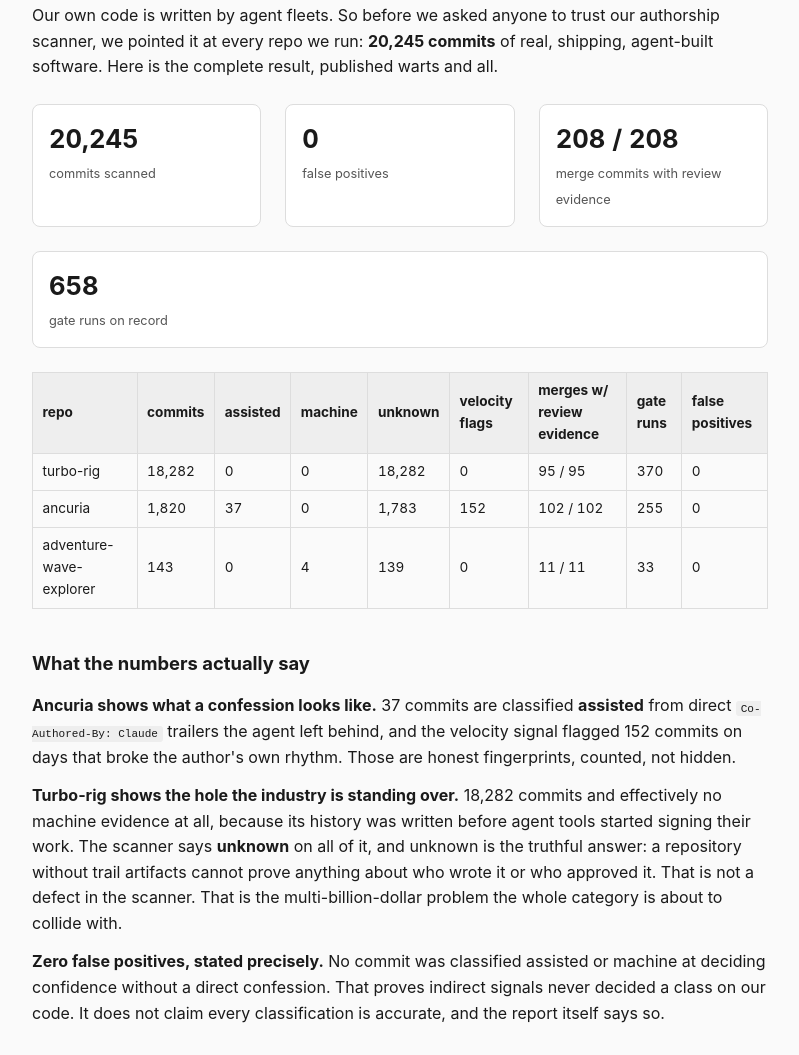
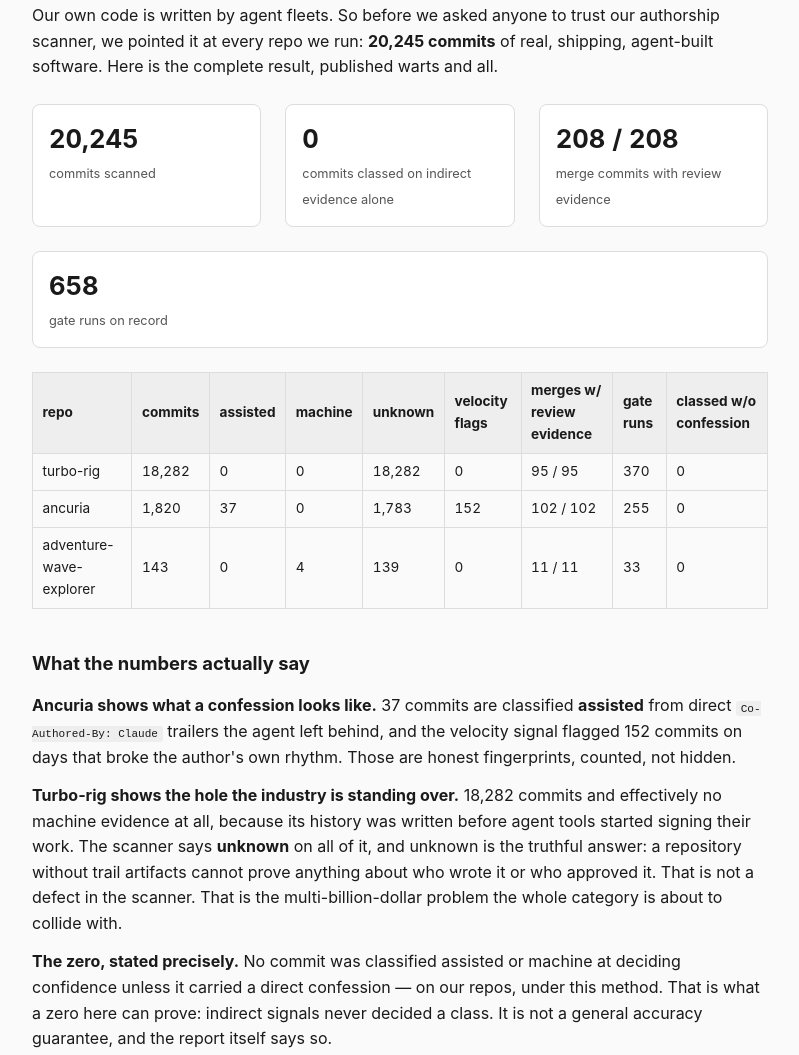
Before and after one commit to adventurewave-labs/whose-code-site, a plain HTML site: page index.html in a window 1280 px wide. Shown: the part 143-1198 px from the top of the page, without its empty margins (240-1039 px from the left). Drawn offline with Linux system fonts and the light colour scheme.

Commit message:
Gate fix: the zero claims exactly what it proves
Hero stat and table column renamed to 'classed w/o confession' / 'commits
classed on indirect evidence alone'; the paragraph states the scope (our
repos, this method) and that it is not a general accuracy guarantee.

```diff
--- a/index.html
+++ b/index.html
@@ -36,13 +36,13 @@ warts and all.</p>
 
 <div class="big">
 <div class="stat"><b>20,245</b><span>commits scanned</span></div>
-<div class="stat"><b>0</b><span>false positives</span></div>
+<div class="stat"><b>0</b><span>commits classed on indirect evidence alone</span></div>
 <div class="stat"><b>208 / 208</b><span>merge commits with review evidence</span></div>
 <div class="stat"><b>658</b><span>gate runs on record</span></div>
 </div>
 
 <table>
-<tr><th>repo</th><th>commits</th><th>assisted</th><th>machine</th><th>unknown</th><th>velocity flags</th><th>merges w/ review evidence</th><th>gate runs</th><th>false positives</th></tr>
+<tr><th>repo</th><th>commits</th><th>assisted</th><th>machine</th><th>unknown</th><th>velocity flags</th><th>merges w/ review evidence</th><th>gate runs</th><th>classed w/o confession</th></tr>
 <tr><td>turbo-rig</td><td class="num">18,282</td><td class="num">0</td><td class="num">0</td><td class="num">18,282</td><td class="num">0</td><td class="num">95 / 95</td><td class="num">370</td><td class="num">0</td></tr>
 <tr><td>ancuria</td><td class="num">1,820</td><td class="num">37</td><td class="num">0</td><td class="num">1,783</td><td class="num">152</td><td class="num">102 / 102</td><td class="num">255</td><td class="num">0</td></tr>
 <tr><td>adventure-wave-explorer</td><td class="num">143</td><td class="num">0</td><td class="num">4</td><td class="num">139</td><td class="num">0</td><td class="num">11 / 11</td><td class="num">33</td><td class="num">0</td></tr>
@@ -61,10 +61,11 @@ on all of it, and unknown is the truthful answer: a repository without trail
 artifacts cannot prove anything about who wrote it or who approved it. That is
 not a defect in the scanner. That is the multi-billion-dollar problem the whole
 category is about to collide with.</p>
-<p><b>Zero false positives, stated precisely.</b> No commit was classified
-assisted or machine at deciding confidence without a direct confession. That
-proves indirect signals never decided a class on our code. It does not claim
-every classification is accurate, and the report itself says so.</p>
+<p><b>The zero, stated precisely.</b> No commit was classified assisted or
+machine at deciding confidence unless it carried a direct confession — on our
+repos, under this method. That is what a zero here can prove: indirect signals
+never decided a class. It is not a general accuracy guarantee, and the report
+itself says so.</p>
 
 <h2>The method</h2>
 <p>Version 0.2, stamped on every report: commit trailers naming known AI
```
